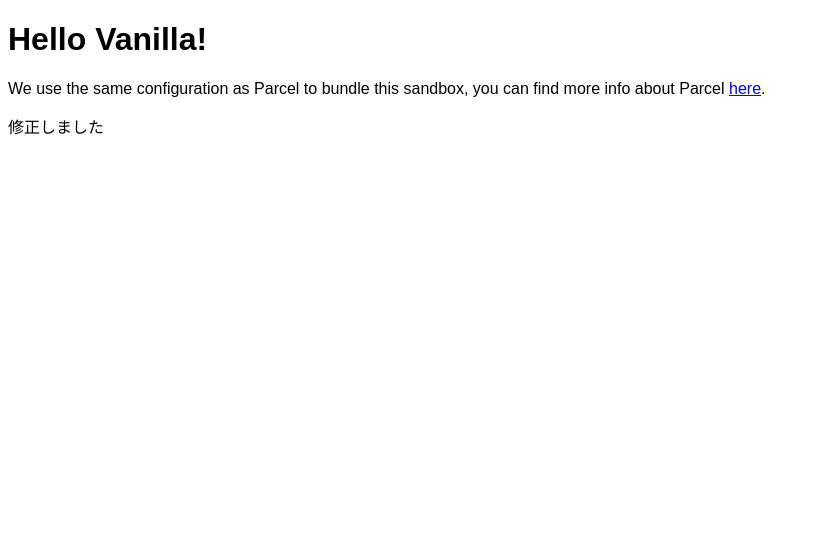
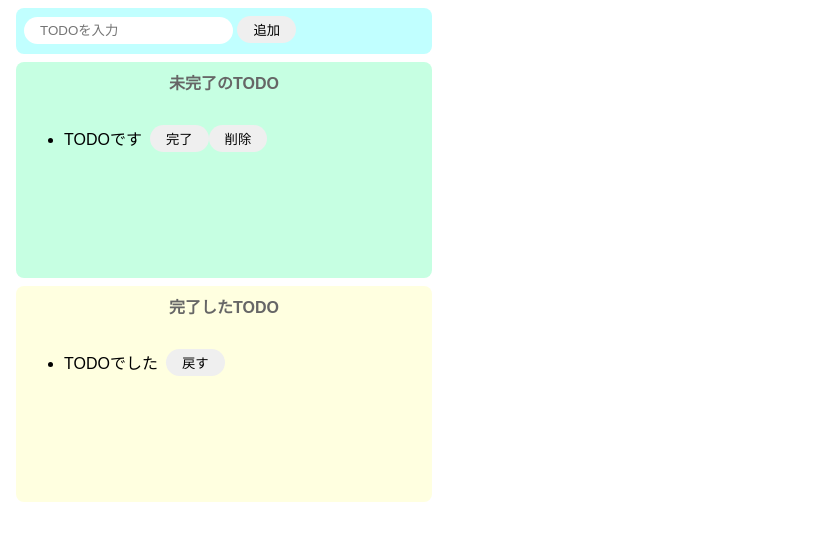
Before and after one commit to nthhm/vanilla_todo, a website built with Parcel: page index.html in a window 1280 px wide. Shown: the whole page, without its empty margins (0-819 px from the left). Built offline with nearby package versions, Linux system fonts and the light colour scheme.

Commit message:
セクション5 part34まで終了

```diff
--- a/index.html
+++ b/index.html
@@ -1,13 +1,38 @@
 <!DOCTYPE html>
 <html>
   <head>
-    <title>Parcel Sandbox</title>
+    <title>TODO(JS)</title>
     <meta charset="UTF-8" />
   </head>
 
   <body>
-    <div id="app"></div>
-    <p>修正しました</p>
+    <div class="input-area">
+      <input type="text" placeholder="TODOを入力" id="add-text" />
+      <button id="add-button">追加</button>
+    </div>
+    <div class="incomplete-area">
+      <p class="title">未完了のTODO</p>
+      <ul id="incomplete-list">
+        <li class="list-row">
+          <div class="list-row-item">
+            <p>TODOです</p>
+            <button>完了</button>
+            <button>削除</button>
+          </div>
+        </li>
+      </ul>
+    </div>
+    <div class="complete-area">
+      <p class="title">完了したTODO</p>
+      <ul>
+        <li class="list-row">
+          <div class="list-row-item">
+            <p>TODOでした</p>
+            <button>戻す</button>
+          </div>
+        </li>
+      </ul>
+    </div>
 
     <script src="src/index.js"></script>
   </body>
--- a/src/index.js
+++ b/src/index.js
@@ -1,9 +1,44 @@
 import "./styles.css";
-document.getElementById("app").innerHTML = `
-<h1>Hello Vanilla!</h1>
-<div>
-  We use the same configuration as Parcel to bundle this sandbox, you can find more
-  info about Parcel
-  <a href="https://parceljs.org" target="_blank" rel="noopener noreferrer">here</a>.
-</div>
-`;
+
+const onClickAdd = () => {
+  // テキストボックスの値を取得し、初期化する
+  const inputText = document.getElementById("add-text").value;
+  document.getElementById("add-text").value = "";
+
+  // liタグ生成
+  const li = document.createElement("li");
+  li.className = "list-row";
+
+  const div = document.createElement("div");
+  div.className = "list-row-item";
+
+  const p = document.createElement("p");
+  p.innerText = inputText;
+
+  // butto（完了）タグ生成
+  const completeButton = document.createElement("button");
+  completeButton.innerText = "完了";
+  completeButton.addEventListener("click", () => {
+    alert("完了");
+  });
+
+  // butto（削除）タグ生成
+  const deleteButton = document.createElement("button");
+  deleteButton.innerText = "削除";
+  deleteButton.addEventListener("click", () => {
+    alert("削除");
+  });
+
+  // liタグの子要素に各要素を設定
+  li.appendChild(div);
+  div.appendChild(p);
+  div.appendChild(completeButton);
+  div.appendChild(deleteButton);
+
+  // 未完了のリストに追加
+  document.getElementById("incomplete-list").appendChild(li);
+};
+
+document
+  .getElementById("add-button")
+  .addEventListener("click", () => onClickAdd());
--- a/src/styles.css
+++ b/src/styles.css
@@ -1,3 +1,69 @@
 body {
   font-family: sans-serif;
 }
+
+input {
+  border-radius: 16px;
+  border: none;
+  padding: 6px 16px;
+  outline: none;
+}
+
+button {
+  border-radius: 16px;
+  border: none;
+  padding: 4px 16px;
+}
+
+button:hover {
+  background-color: #ff7fff;
+  color: #fff;
+  cursor: pointer;
+}
+
+ul li {
+  height: 40px;
+}
+
+li p {
+  margin-right: 8px;
+}
+
+.input-area {
+  background-color: #c1ffff;
+  width: 400px;
+  height: 30px;
+  padding: 8px;
+  margin: 8px;
+  border-radius: 8px;
+}
+
+.incomplete-area {
+  background-color: #c6ffe2;
+  width: 400px;
+  min-height: 200px;
+  padding: 8px;
+  margin: 8px;
+  border-radius: 8px;
+}
+
+.complete-area {
+  background-color: #ffffe0;
+  width: 400px;
+  min-height: 200px;
+  padding: 8px;
+  margin: 8px;
+  border-radius: 8px;
+}
+
+.title {
+  text-align: center;
+  margin-top: 0;
+  font-weight: bold;
+  color: #666;
+}
+
+.list-row-item {
+  display: flex;
+  align-items: center;
+}
```
Also changed, not shown: README.md.
